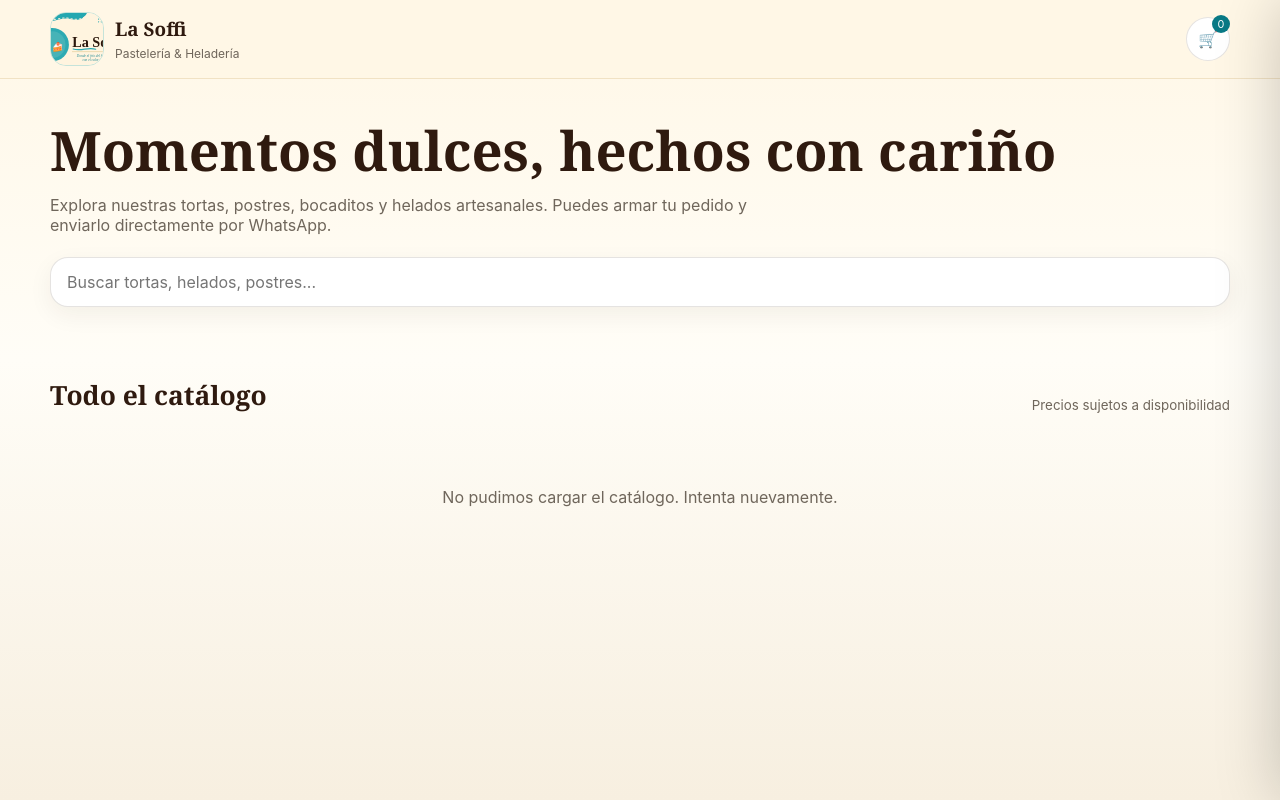
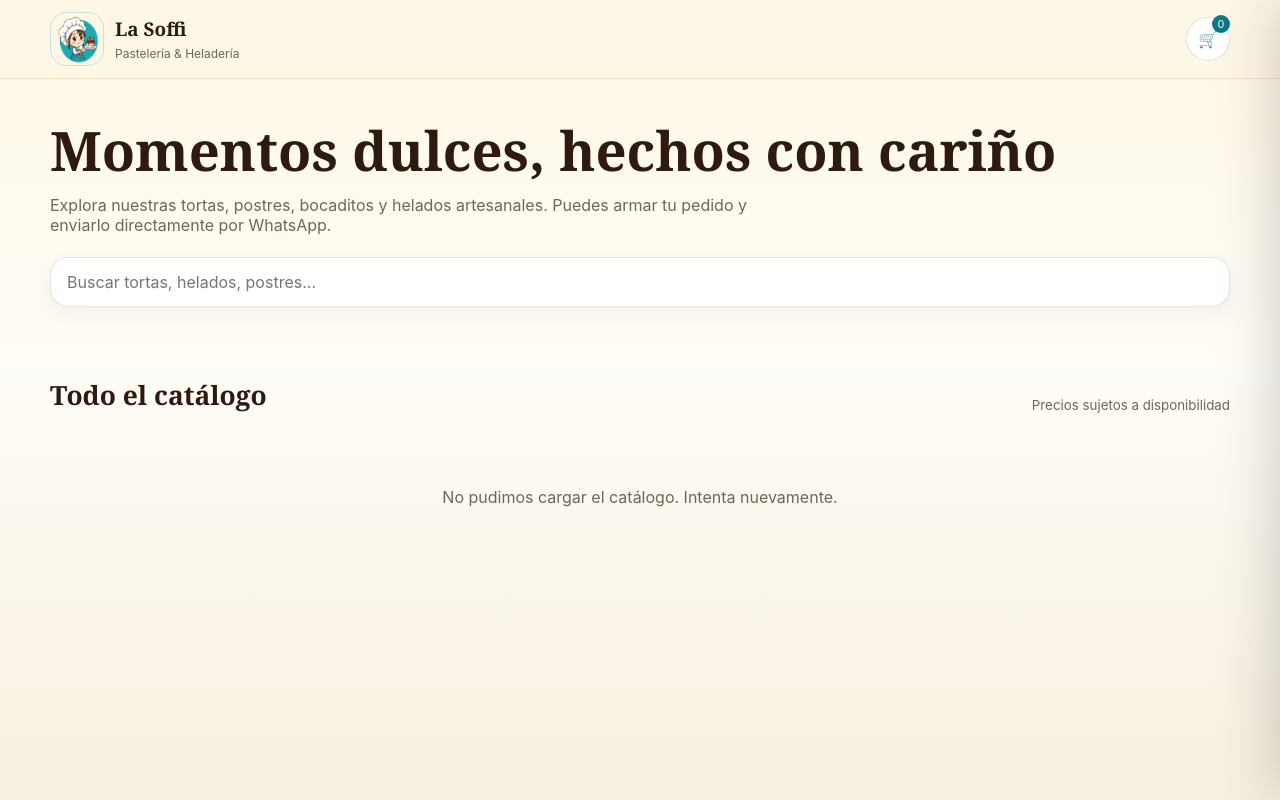
Before and after one commit to ruizgrande-a11y/la-soffi-catalogo, a website: page public/catalogo.html in a window 1280 px wide. Drawn offline with Linux system fonts and the light colour scheme; no server answers.

Commit message:
Update catalogo.html

```diff
--- a/public/catalogo.html
+++ b/public/catalogo.html
@@ -1,5 +1,5 @@
 <!doctype html><html lang="es"><head><meta charset="utf-8"><meta name="viewport" content="width=device-width,initial-scale=1"><meta name="theme-color" content="#fff7e6"><title>Catálogo | La Soffi</title><meta name="description" content="Tortas, postres, helados artesanales y bocaditos de La Soffi"><link rel="stylesheet" href="/styles.css"></head><body class="catalog-page">
-<header class="topbar"><div class="container topbar-inner"><a class="brand-mini" href="/"><img src="/assets/la-soffi-logo.svg" alt="La Soffi"><div><strong>La Soffi</strong><span>Pastelería & Heladería</span></div></a><div class="top-actions"><button class="icon-btn" id="cartBtn" aria-label="Ver pedido">🛒<span class="cart-count" id="cartCount">0</span></button></div></div></header>
+<header class="topbar"><div class="container topbar-inner"><a class="brand-mini" href="/"><img src="/assets/la-soffi-logo.png" alt="La Soffi"><div><strong>La Soffi</strong><span>Pastelería & Heladería</span></div></a><div class="top-actions"><button class="icon-btn" id="cartBtn" aria-label="Ver pedido">🛒<span class="cart-count" id="cartCount">0</span></button></div></div></header>
 <main class="container"><section class="catalog-hero"><h2>Momentos dulces, hechos con cariño</h2><p>Explora nuestras tortas, postres, bocaditos y helados artesanales. Puedes armar tu pedido y enviarlo directamente por WhatsApp.</p><div class="search-wrap"><input id="search" class="search" type="search" placeholder="Buscar tortas, helados, postres..."></div><div id="stories" class="stories"></div></section><div class="section-head"><div><h3 id="sectionTitle">Todo el catálogo</h3><small id="resultsCount"></small></div><small>Precios sujetos a disponibilidad</small></div><section id="grid" class="product-grid"></section></main>
 <div id="overlay" class="overlay"></div>
 <section id="productModal" class="modal"><button class="close" id="modalClose">×</button><div class="modal-grid"><div class="modal-img"><img id="modalImage" alt=""></div><div class="modal-content"><span id="modalCategory" class="category"></span><h3 id="modalName"></h3><div id="modalPrice" class="modal-price"></div><p id="modalDescription"></p><button id="modalAdd" class="add-wide">Agregar al pedido</button></div></div></section>
```
